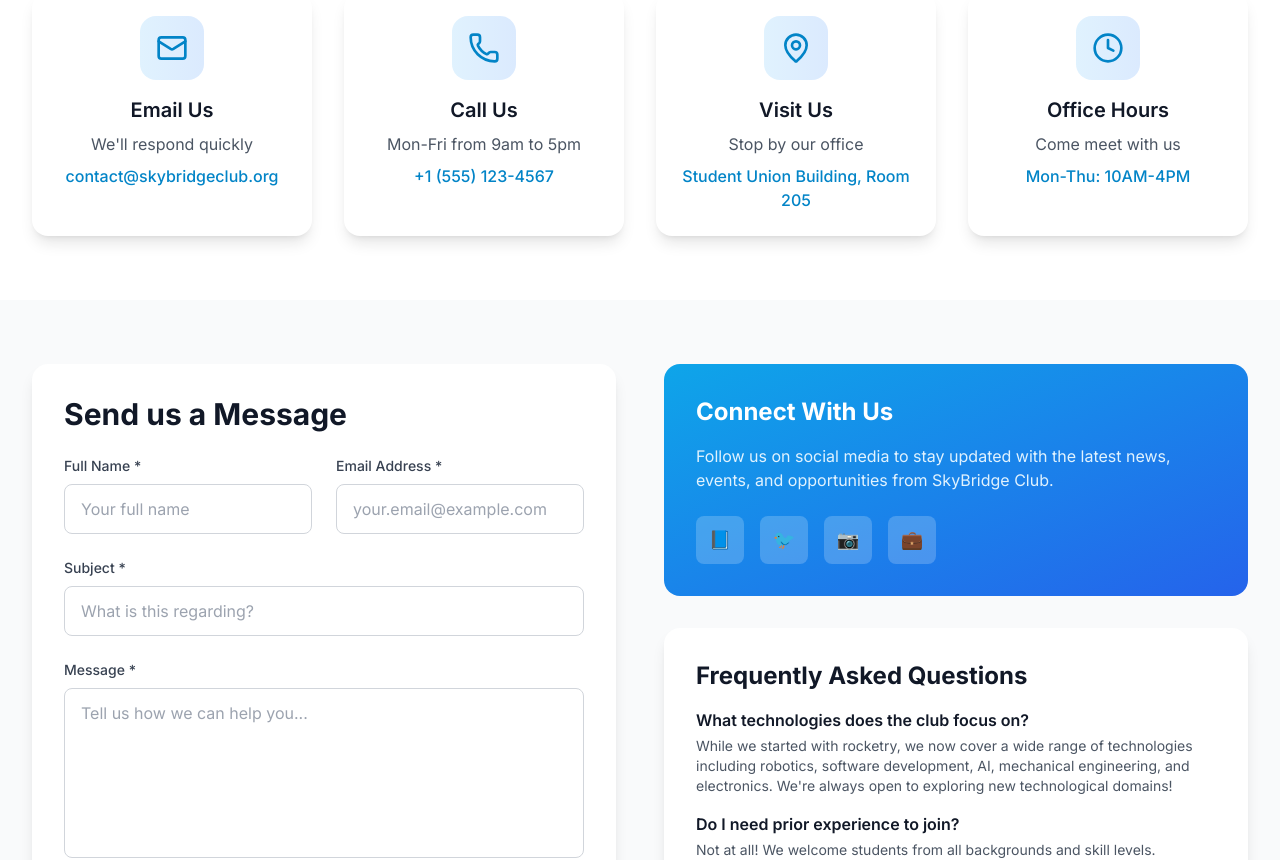
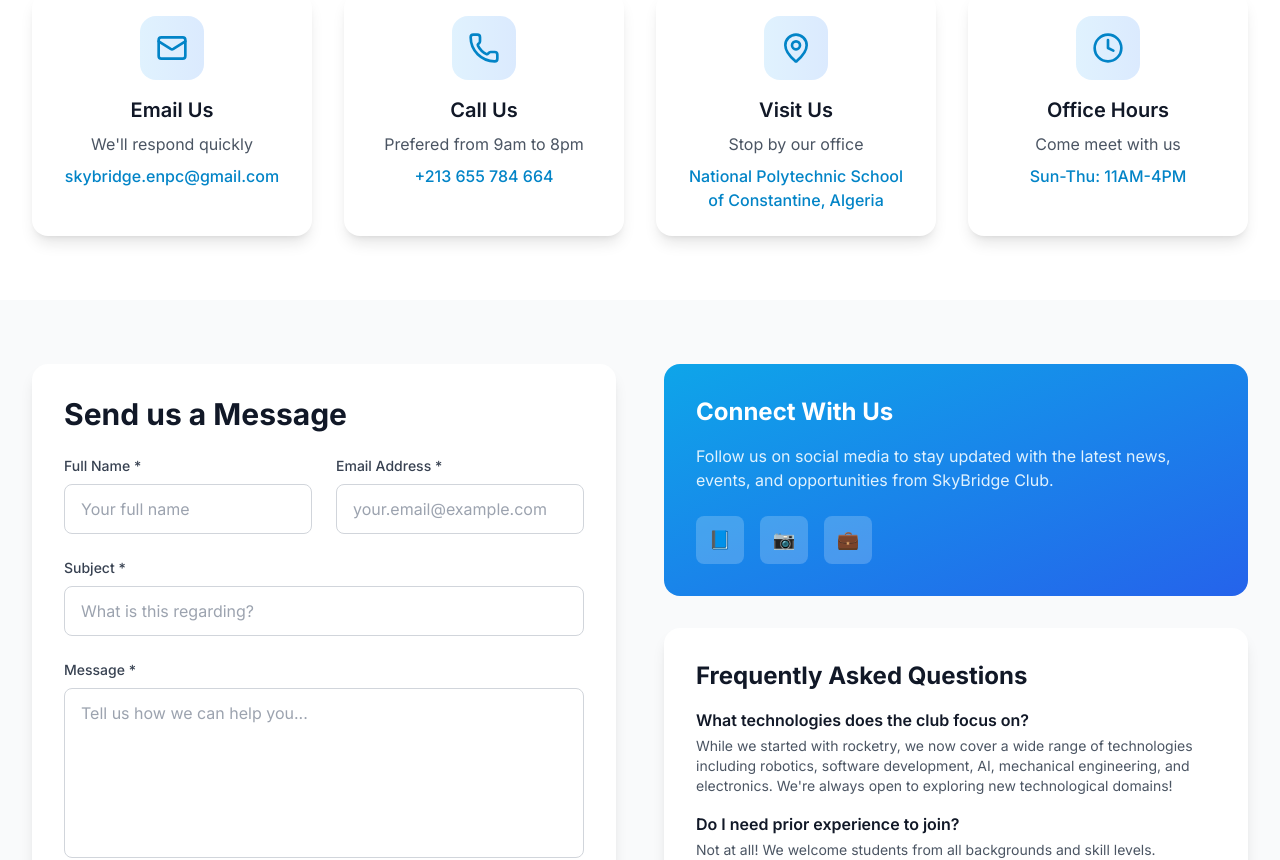
Before and after one commit to akrambengueddoudj/skybridge, a Next.js app: page /contact in a window 1280 px wide. Shown: the part 480-1340 px from the top of the page. Built offline with nearby package versions, Linux system fonts and the light colour scheme.

Commit message:
Update contact info, join form, and navigation text
Revised contact details and social links on the contact page to reflect current information. Updated year selection options in the join form for ENPC-specific terminology. Fixed navigation branding text spacing.

```diff
--- a/src/app/contact/page.tsx
+++ b/src/app/contact/page.tsx
@@ -8,37 +8,37 @@ const contactInfo = [
     icon: Mail,
     title: "Email Us",
     description: "We'll respond quickly",
-    details: "contact@skybridgeclub.org",
-    link: "mailto:contact@skybridgeclub.org"
+    details: "skybridge.enpc@gmail.com",
+    link: "mailto:skybridge.enpc@gmail.com"
   },
   {
     icon: Phone,
     title: "Call Us",
-    description: "Mon-Fri from 9am to 5pm",
-    details: "+1 (555) 123-4567",
-    link: "tel:+15551234567"
+    description: "Prefered from 9am to 8pm",
+    details: "+213 655 784 664",
+    link: "tel:+213655784664"
   },
   {
     icon: MapPin,
     title: "Visit Us",
     description: "Stop by our office",
-    details: "Student Union Building, Room 205",
+    details: "National Polytechnic School of Constantine, Algeria",
     link: "#"
   },
   {
     icon: Clock,
     title: "Office Hours",
     description: "Come meet with us",
-    details: "Mon-Thu: 10AM-4PM",
+    details: "Sun-Thu: 11AM-4PM",
     link: "#"
   }
 ]
 
 const socialLinks = [
-  { name: 'Facebook', url: '#', icon: '📘' },
-  { name: 'Twitter', url: '#', icon: '🐦' },
-  { name: 'Instagram', url: '#', icon: '📷' },
-  { name: 'LinkedIn', url: '#', icon: '💼' }
+  { name: 'Facebook', url: 'https://www.facebook.com/Club.SkyBridge', icon: '📘' },
+  // { name: 'Twitter', url: '#', icon: '🐦' },
+  { name: 'Instagram', url: 'https://www.instagram.com/skybridge.club/', icon: '📷' },
+  { name: 'LinkedIn', url: 'https://www.linkedin.com/company/skybridge-club', icon: '💼' }
 ]
 
 export default function ContactPage() {
--- a/src/app/join/page.tsx
+++ b/src/app/join/page.tsx
@@ -413,11 +413,13 @@ export default function JoinPage() {
                   className="w-full px-4 py-3 border border-gray-300 rounded-lg focus:ring-2 focus:ring-sky-500 focus:border-sky-500 transition-colors"
                 >
                   <option value="">Select your year</option>
-                  <option value="freshman">Freshman</option>
-                  <option value="sophomore">Sophomore</option>
-                  <option value="junior">Junior</option>
-                  <option value="senior">Senior</option>
-                  <option value="graduate">Graduate</option>
+                  <option value="prepa1">1st year preparatory class</option>
+                  <option value="prepa2">2nd year preparatory class</option>
+                  <option value="higher3">3rd year higher class</option>
+                  <option value="higher4">4th year higher class</option>
+                  <option value="higher5">5th year higher class</option>
+                  <option value="graduate">ENPC Graduated</option>
+                  <option value="other">Other</option>
                 </select>
               </div>
             </div>
--- a/src/components/navigation.tsx
+++ b/src/components/navigation.tsx
@@ -33,7 +33,7 @@ export function Navigation() {
                 />
               </div>
               <span className="font-bold text-xl bg-gradient-to-r from-sky-600 to-blue-700 bg-clip-text text-transparent">
-                SkyBridgeClub
+                SkyBridge Club
               </span>
             </Link>
           </div>
```
